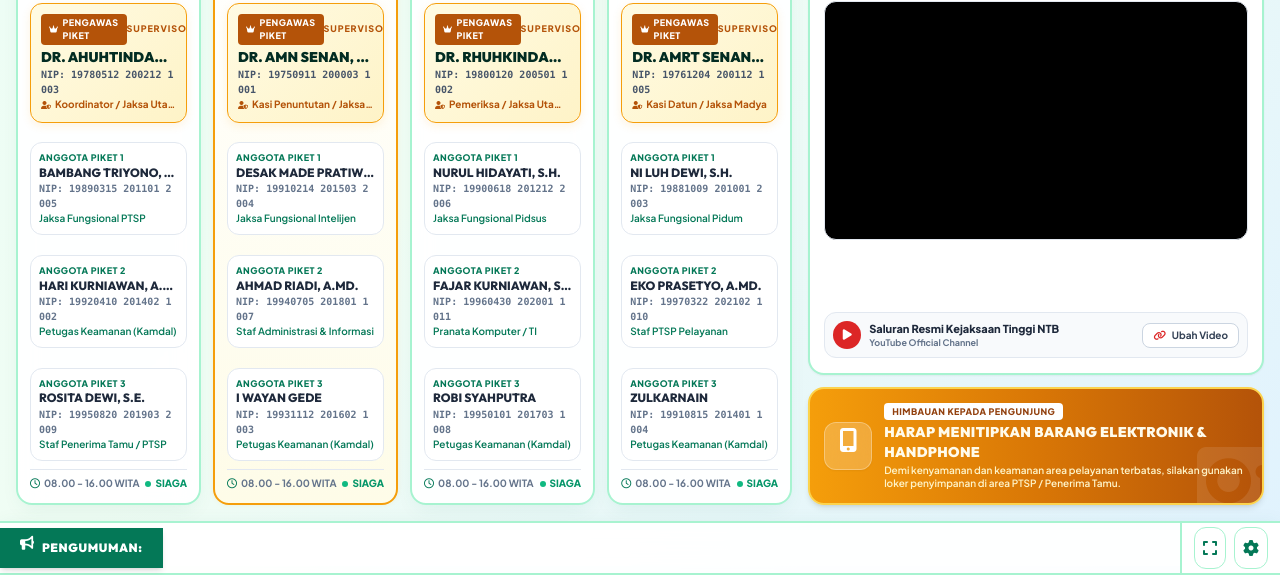
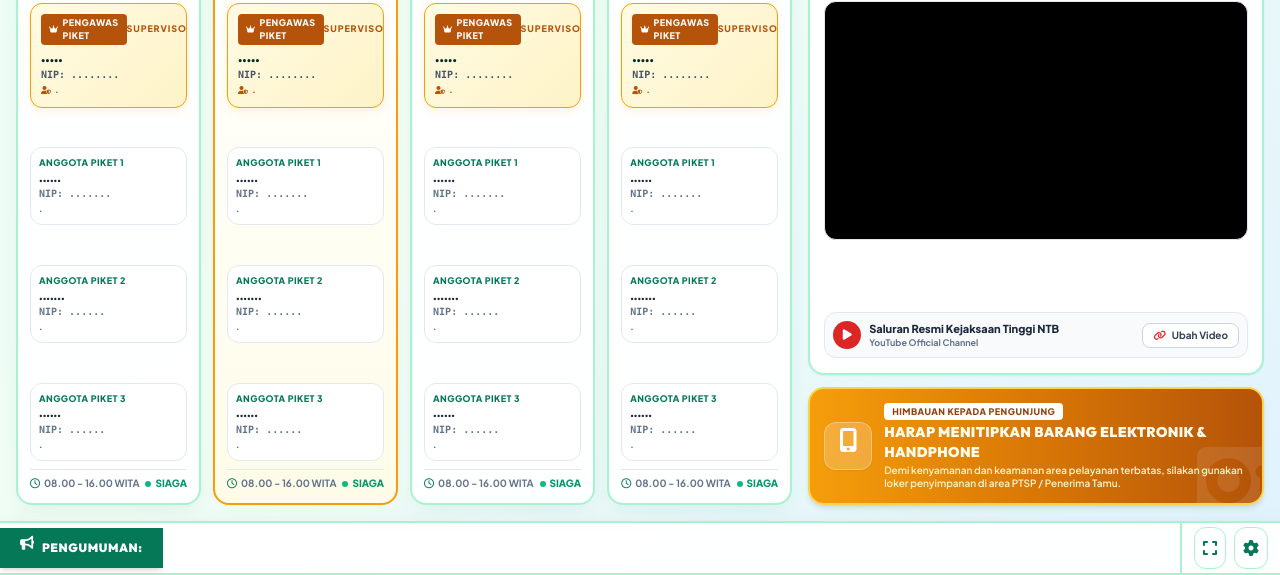
Before and after one commit to abiy670/papan-piket-kejati, a plain HTML site: page index.html in a window 1280 px wide. Shown: the part 225-800 px from the top of the page. Drawn offline with nearby package versions, Linux system fonts and the light colour scheme.

Commit message:
Update index.html

```diff
--- a/index.html
+++ b/index.html
@@ -362,47 +362,47 @@
                 dayName: "SENIN",
                 dateLabel: "Hari Ke-1",
                 officers: [
-                    { role: "PENGAWAS PIKET", type: "pengawas", name: "Dr. AHUHTINDAN, S.H., M.H.", nip: "19780512 200212 1 003", position: "Koordinator / Jaksa Utama Pratama" },
-                    { role: "ANGGOTA PIKET 1", type: "anggota", name: "BAMBANG TRIYONO, S.H.", nip: "19890315 201101 2 005", position: "Jaksa Fungsional PTSP" },
-                    { role: "ANGGOTA PIKET 2", type: "anggota", name: "HARI KURNIAWAN, A.Md.", nip: "19920410 201402 1 002", position: "Petugas Keamanan (Kamdal)" },
-                    { role: "ANGGOTA PIKET 3", type: "anggota", name: "ROSITA DEWI, S.E.", nip: "19950820 201903 2 009", position: "Staf Penerima Tamu / PTSP" }
+                    { role: "PENGAWAS PIKET", type: "pengawas", name: ".....", nip: "........", position: "." },
+                    { role: "ANGGOTA PIKET 1", type: "anggota", name: "......", nip: ".......", position: "." },
+                    { role: "ANGGOTA PIKET 2", type: "anggota", name: ".......", nip: "......", position: "." },
+                    { role: "ANGGOTA PIKET 3", type: "anggota", name: "......", nip: "......", position: "." }
                 ]
             },
             {
                 dayName: "SELASA",
                 dateLabel: "Hari Ke-2",
                 officers: [
-                    { role: "PENGAWAS PIKET", type: "pengawas", name: "Dr. AMN SENAN, S.H., M.H.", nip: "19750911 200003 1 001", position: "Kasi Penuntutan / Jaksa Madya" },
-                    { role: "ANGGOTA PIKET 1", type: "anggota", name: "DESAK MADE PRATIWI, S.H.", nip: "19910214 201503 2 004", position: "Jaksa Fungsional Intelijen" },
-                    { role: "ANGGOTA PIKET 2", type: "anggota", name: "AHMAD RIADI, A.Md.", nip: "19940705 201801 1 007", position: "Staf Administrasi & Informasi" },
-                    { role: "ANGGOTA PIKET 3", type: "anggota", name: "I WAYAN GEDE", nip: "19931112 201602 1 003", position: "Petugas Keamanan (Kamdal)" }
+                     { role: "PENGAWAS PIKET", type: "pengawas", name: ".....", nip: "........", position: "." },
+                    { role: "ANGGOTA PIKET 1", type: "anggota", name: "......", nip: ".......", position: "." },
+                    { role: "ANGGOTA PIKET 2", type: "anggota", name: ".......", nip: "......", position: "." },
+                    { role: "ANGGOTA PIKET 3", type: "anggota", name: "......", nip: "......", position: "." }
                 ]
             },
             {
                 dayName: "RABU",
                 dateLabel: "Hari Ke-3",
                 officers: [
-                    { role: "PENGAWAS PIKET", type: "pengawas", name: "Dr. RHUHKINDAN, S.H., M.H.", nip: "19800120 200501 1 002", position: "Pemeriksa / Jaksa Utama Muda" },
-                    { role: "ANGGOTA PIKET 1", type: "anggota", name: "NURUL HIDAYATI, S.H.", nip: "19900618 201212 2 006", position: "Jaksa Fungsional Pidsus" },
-                    { role: "ANGGOTA PIKET 2", type: "anggota", name: "FAJAR KURNIAWAN, S.Kom.", nip: "19960430 202001 1 011", position: "Pranata Komputer / TI" },
-                    { role: "ANGGOTA PIKET 3", type: "anggota", name: "ROBI SYAHPUTRA", nip: "19950101 201703 1 008", position: "Petugas Keamanan (Kamdal)" }
+                     { role: "PENGAWAS PIKET", type: "pengawas", name: ".....", nip: "........", position: "." },
+                    { role: "ANGGOTA PIKET 1", type: "anggota", name: "......", nip: ".......", position: "." },
+                    { role: "ANGGOTA PIKET 2", type: "anggota", name: ".......", nip: "......", position: "." },
+                    { role: "ANGGOTA PIKET 3", type: "anggota", name: "......", nip: "......", position: "." }
                 ]
             },
             {
                 dayName: "KAMIS",
                 dateLabel: "Hari Ke-4",
                 officers: [
-                    { role: "PENGAWAS PIKET", type: "pengawas", name: "Dr. AMRT SENAN, S.H., M.H.", nip: "19761204 200112 1 005", position: "Kasi Datun / Jaksa Madya" },
-                    { role: "ANGGOTA PIKET 1", type: "anggota", name: "NI LUH DEWI, S.H.", nip: "19881009 201001 2 003", position: "Jaksa Fungsional Pidum" },
-                    { role: "ANGGOTA PIKET 2", type: "anggota", name: "EKO PRASETYO, A.Md.", nip: "19970322 202102 1 010", position: "Staf PTSP Pelayanan" },
-                    { role: "ANGGOTA PIKET 3", type: "anggota", name: "ZULKARNAIN", nip: "19910815 201401 1 004", position: "Petugas Keamanan (Kamdal)" }
+                    { role: "PENGAWAS PIKET", type: "pengawas", name: ".....", nip: "........", position: "." },
+                    { role: "ANGGOTA PIKET 1", type: "anggota", name: "......", nip: ".......", position: "." },
+                    { role: "ANGGOTA PIKET 2", type: "anggota", name: ".......", nip: "......", position: "." },
+                    { role: "ANGGOTA PIKET 3", type: "anggota", name: "......", nip: "......", position: "." }
                 ]
             }
         ];
 
         let state = {
             officeName: "KEJAKSAAN TINGGI NUSA TENGGARA BARAT",
-            youtubeVideoId: "PL3aA3yXz_y8Z_V0d1I1jV2A1", // Playlist / Video ID
+            youtubeVideoId: "https://www.youtube.com/watch?v=9689Bhx7N2A&t=3149s", // Playlist / Video ID
             runningText: "Selamat Datang di Papan Piket Digital Kejaksaan Tinggi Nusa Tenggara Barat • Selalu Utamakan Pelayanan Prima, Integritas, dan Transparansi (WBK/WBBM) • Bagi Pengunjung PTSP Harap Menitipkan Barang Elektronik dan Handphone di Loker Penyimpanan.",
             schedule: []
         };
```
